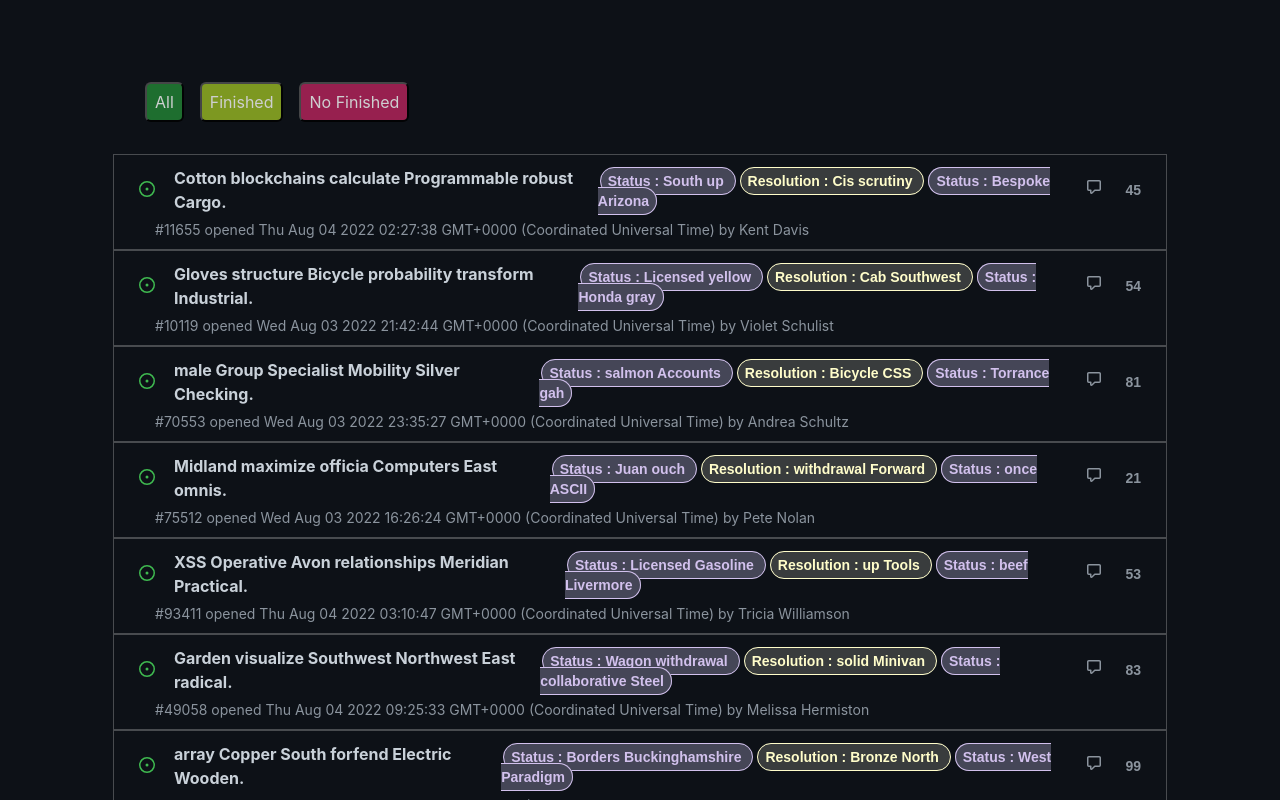
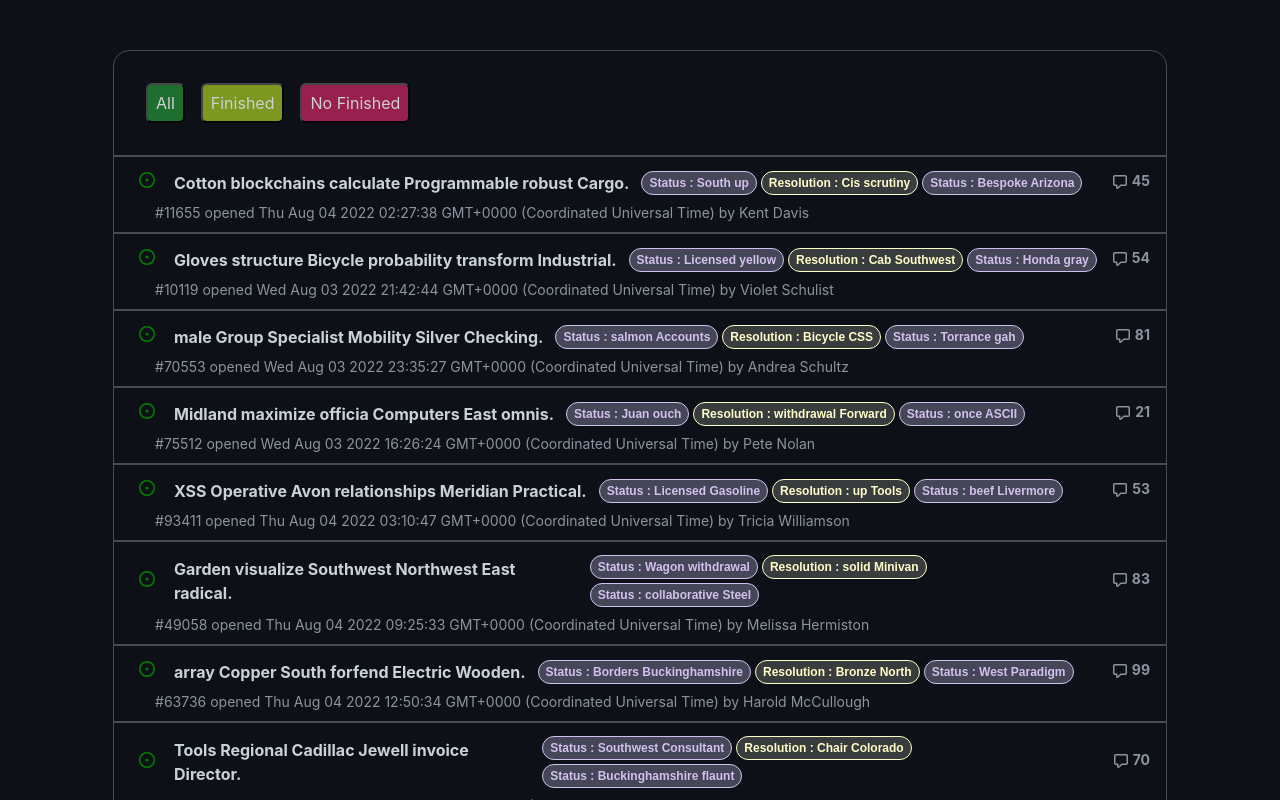
Before and after one commit to react-developersss/issues-git, a React (Create React App) app: page / in a window 1280 px wide. Shown: the top 800 px of the page. Built offline with nearby package versions, Linux system fonts and the light colour scheme.

Commit message:
some bugs fix

```diff
--- a/package.json
+++ b/package.json
@@ -11,7 +11,7 @@
     "react": "^18.2.0",
     "react-dom": "^18.2.0",
     "react-scripts": "5.0.1",
-    "sass": "^1.54.1",
+    "sass": "^1.54.2",
     "web-vitals": "^2.1.4"
   },
   "scripts": {
--- a/src/components/button/button.scss
+++ b/src/components/button/button.scss
@@ -3,6 +3,8 @@
   gap: 1rem;
   padding: 2rem;
   background-color: #0d1117;
+  border: 1px solid #484b4f;
+  border-radius: 16px 16px 0 0;
 
   button {
     padding: 0.5rem;
--- a/src/components/issue/issue.jsx
+++ b/src/components/issue/issue.jsx
@@ -15,8 +15,8 @@ class Issue extends Component {
             <h3>{issue.title}. </h3>
             <Tag issue={issue} />
             <div className="issue-comment">
-              <span>{iconComment}</span>
-              <span>{issue.comments}</span>
+              <b>{iconComment}</b>
+              <b>{issue.comments}</b>
             </div>
           </div>
           <div className="issue-id">
@@ -30,6 +30,7 @@ class Issue extends Component {
 
 const iconDecoration = (
   <svg
+  fill="green"
     className="octicon octicon-issue-opened open"
     viewBox="0 0 16 16"
     version="1.1"
@@ -44,6 +45,7 @@ const iconDecoration = (
 
 const iconComment = (
   <svg
+    fill="#fff"
     aria-hidden="true"
     height="16"
     viewBox="0 0 16 16"
--- a/src/components/issue/issue.scss
+++ b/src/components/issue/issue.scss
@@ -13,16 +13,12 @@
     gap: 10px;
     margin-bottom: 7px;
 
-    span svg {
-      fill: #3fb950;
-    }
-
     h3 {
       font-size: 16px;
       line-height: 24px;
       color: #c9d1d9;
 
-      &:hover{
+      &:hover {
         color: #58a6ff;
         cursor: pointer;
       }
@@ -31,8 +27,7 @@
   .issue-comment {
     margin-left: auto;
     display: flex;
-    align-items: center;
-    gap: 5px;
+    gap: 4px;
     font-size: 14px;
     line-height: 24px;
     color: #8b949e;
@@ -40,8 +35,9 @@
     &:hover {
       color: #58a6ff;
     }
-    span svg {
+    b svg {
       fill: #8b949e;
+      margin-top: 5px;
       &:hover {
         fill: #58a6ff;
       }
--- a/src/components/tag/tag.jsx
+++ b/src/components/tag/tag.jsx
@@ -5,10 +5,11 @@ class Tag extends Component {
   render() {
     const { issue } = this.props;
     return (
-      <div>
+      <div className="types-container">
         <>
           {issue.tags.map((tag, idx) => (
             <span
+            classNam ="types"
               key={idx}
               className={tag.type}
               data-toggle="tooltip"
--- a/src/components/tag/tag.scss
+++ b/src/components/tag/tag.scss
@@ -1,10 +1,16 @@
-span {
+.types-container{
+  display: flex;
+  flex-wrap: wrap;
+}
+
+span{
   font-family: sans-serif;
-  padding: 5px 7px;
+  padding: 2px 7px;
   border-radius: 24px;
-  font-size: 14px;
+  font-size: 12px;
+  line-height: 18px;
   font-weight: bold;
-  margin: 0 2px;
+  margin: 2px 2px;
   cursor: pointer;
 }
 
```
Also changed, not shown: 1 other file (tests, documents, lock files or other folders).
